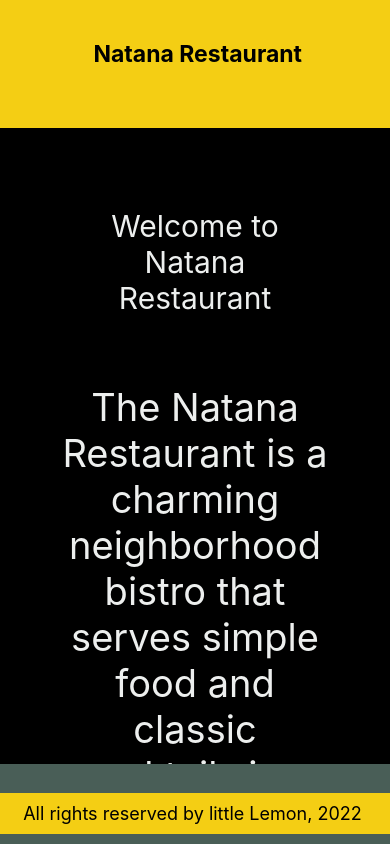
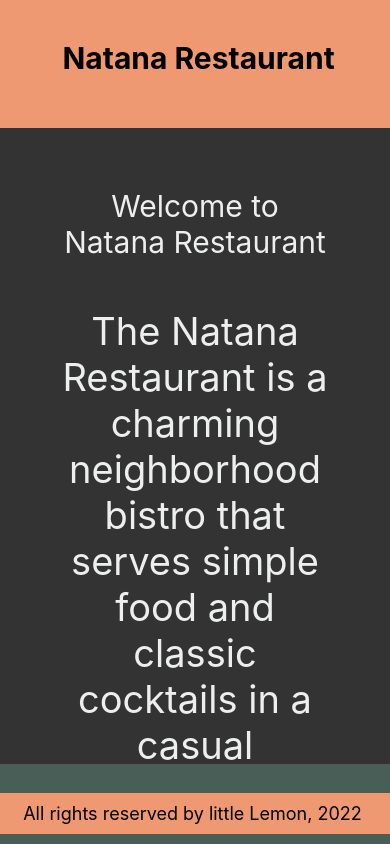
Before and after one commit to Jadashi97/Restaurant-app, a React Native app: screen / in a window 390 px wide. Built offline with nearby package versions, Linux system fonts and the light colour scheme.

Commit message:
(feat):styled Natana app header, footer & Screen using StyleSheet AAPI

```diff
--- a/App.js
+++ b/App.js
@@ -8,7 +8,7 @@ import MenuItems from './components/MenuItems';
 export default function App() {
   return (
     <>
-    <View style={{flex: 1, backgroundColor: '#495E57',}}>
+    <View style={styles.container}>
       <NatanaRestauHeader/>
       <WelcomeScreen/>
       {/* <MenuItems/> */}
@@ -19,3 +19,10 @@ export default function App() {
     </>
   );
 }
+
+const styles = StyleSheet.create({
+  container: {
+    flex: 1,
+    backgroundColor: '#495E57',
+  }
+})
--- a/components/Footer.js
+++ b/components/Footer.js
@@ -3,7 +3,7 @@ import {View, Text} from 'react-native';
 
 export default function Footer() {
   return (
-    <View style={{padding:10, marginBottom:10, backgroundColor:'#F4CE14'}}>
+    <View style={{padding:10, marginBottom:10, backgroundColor:'#EE9972'}}>
       <Text style={{ fontSize: 18, color:'black', textAlign: 'center'}}>
         All rights reserved by little Lemon, 2022{' '}
       </Text>
--- a/components/MenuItems.js
+++ b/components/MenuItems.js
@@ -1,25 +1,43 @@
 import React from 'react';
-import { ScrollView, View, Text } from 'react-native';
+import { ScrollView, View, Text, StyleSheet } from 'react-native';
 
 const menuItemsToShow = ['Keimot \n Laham \n samag \n bamiya \n ades \n lubia \n basiko \n weeka \n gidad \n koruf \n ganamaya \n cabbage \n janjaru',];
 
 export default function MenuItems() {
   return (
-    <View style={{flex:0.75}}>
+    <View style={menuStyles.container}>
         <ScrollView
           indicatorStyle='white'
-          style={{
-            paddingHorizontal: 40,
-            paddingVertical: 40,
-            backgroundColor: 'black'
-          }}>
-          <Text style={{ color: 'white', fontSize: 40, flexWrap: 'wrap'}}>
+          style={menuStyles.innerContainer}>
+          <Text style={menuStyles.headerText}>
             View Menu
           </Text>
-          <Text style={{color: '#F4CE14', fontSize: 36}}>
+          <Text style={menuStyles.itemText}>
               {menuItemsToShow[0]}
           </Text>
         </ScrollView>
     </View>
   )
 }
+
+// styling for this specific component
+
+const menuStyles = StyleSheet.create({
+  container: {
+    flex: 0.75,
+  },
+  innerContainer: {
+    paddingHorizontal: 40,
+    paddingVertical: 40,
+    backgroundColor: 'black'
+  },
+  headerText:{
+    color: 'white',
+    fontSize: 40,
+    flexWrap: 'wrap'
+  },
+  itemText: {
+    color: '#F4CE14',
+    fontSize: 36
+  }
+})
--- a/components/NatanaRestauHeader.js
+++ b/components/NatanaRestauHeader.js
@@ -1,12 +1,26 @@
 import * as React from 'react';
-import { View,Text} from 'react-native';
+import { View,Text, StyleSheet} from 'react-native';
 
 export default function NatanaRestauHeader() {
   return (
-    <View style={{flex:0.18, backgroundColor: '#F4CE14' }}>
-      <Text style={{padding: 40, fontSize: 23, color: 'black', textAlign: 'center'}}>
-        <Text style={{fontWeight:'bold'}}> Natana Restaurant</Text>
+    <View style={headerStyles.container}>
+      <Text style={headerStyles.headerText}>
+        <Text style={headerStyles.innerheader}> Natana Restaurant</Text>
       </Text>
     </View>
   );
 }
+
+// stytling the header
+const headerStyles = StyleSheet.create({
+  container: {
+    flex:0.18,
+    backgroundColor: '#EE9972'
+  },
+  headerText: {
+    padding: 40, fontSize: 30, color: 'black', textAlign: 'center',
+  },
+  innerheader: {
+    fontWeight:'bold'
+  }
+})
--- a/components/WelcomeScreen.js
+++ b/components/WelcomeScreen.js
@@ -9,11 +9,11 @@ export default function WelcomeScreen() {
                 flex: 0.78,
                 paddingHorizontal: 40,
                 paddingVertical: 40,
-                backgroundColor: 'black'
+                backgroundColor: '#333333'
             }}>
             <Text
                 style={{
-                    padding: 40,
+                    padding: 20,
                     fontSize: 30,
                     color: '#EDEFEE',
                     textAlign: 'center',
```
